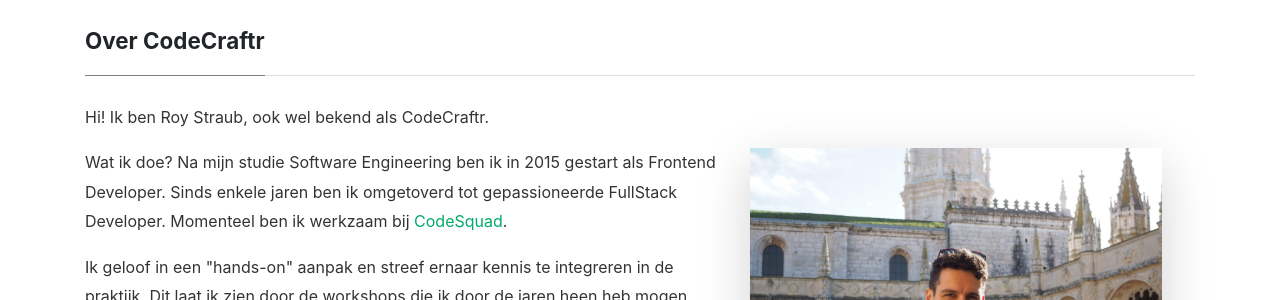
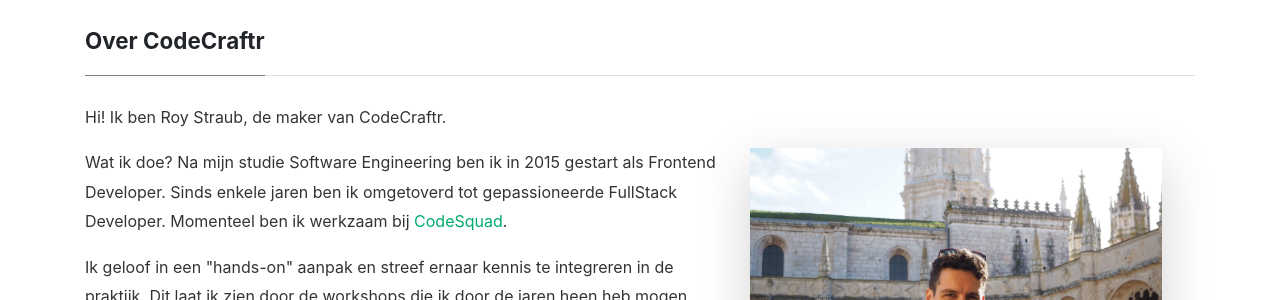
Before and after one commit to rstraub/rstraub.github.io, a Jekyll site: the page built from _pages/over-codecraftr.md, in a window 1280 px wide and 1059 px high. Shown: the part 187-487 px from the top of the window. Built offline with Jekyll 4.4.1, drawn with Linux system fonts in a browser that asks for light colours; nearby versions of some CDN libraries.

Commit message:
no, thats not my name

```diff
--- a/_pages/over-codecraftr.md
+++ b/_pages/over-codecraftr.md
@@ -5,7 +5,7 @@ image: assets/images/1.jpg
 permalink: /over-codecraftr
 ---
 
-Hi! Ik ben Roy Straub, ook wel bekend als CodeCraftr.
+Hi! Ik ben Roy Straub, de maker van CodeCraftr.
 
 <div class="row justify-content-between">
 <div class="col-md-7">
```
